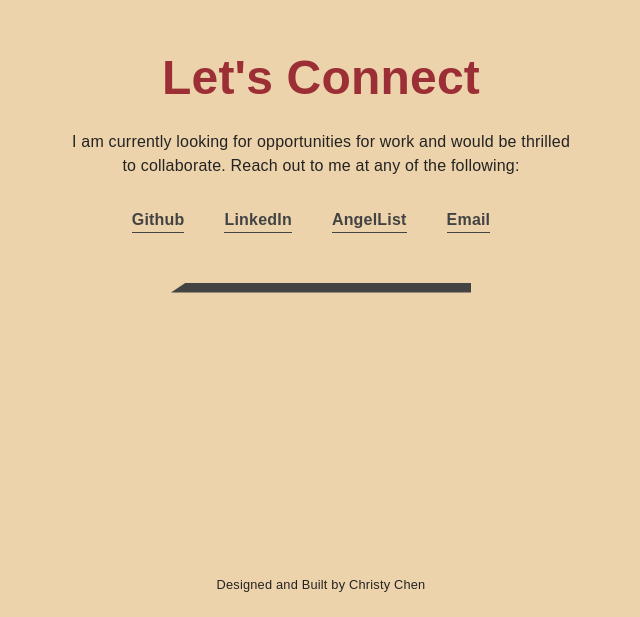
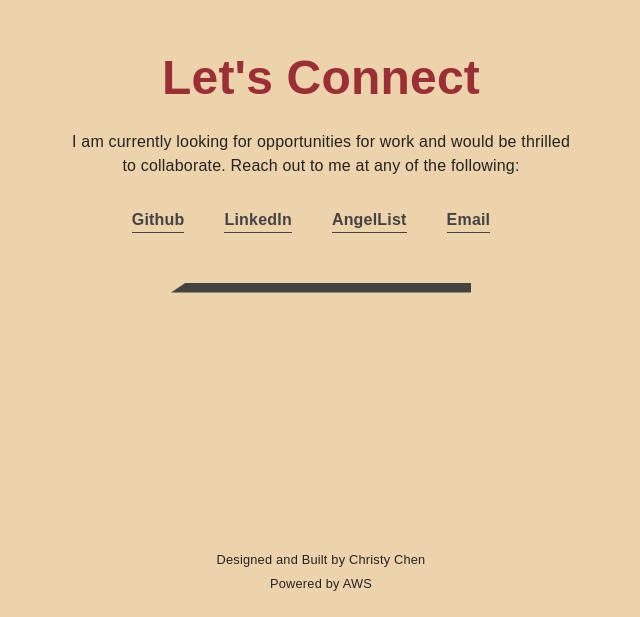
Before and after one commit to christywchen/christychen.com, a React (Create React App) app: page / in a window 1280 px wide. Shown: the part 4705-5322 px from the top of the page, without its empty margins (319-959 px from the left). Built offline with nearby package versions, Linux system fonts and the light colour scheme; a web font is replaced by a local one.

Commit message:
footer revisions.

```diff
--- a/src/components/Footer/Footer.css
+++ b/src/components/Footer/Footer.css
@@ -1,5 +1,5 @@
 #footer__container {
-    margin-top: -40px;
+    margin-top: -65px;
     padding-bottom: 20px;
     font-size: 0.8em;
     font-weight: 400;
--- a/src/components/Footer/Footer.js
+++ b/src/components/Footer/Footer.js
@@ -4,7 +4,8 @@ function Footer() {
     return (
         <>
             <div id='footer__container'>
-                Designed and Built by Christy Chen
+                Designed and Built by Christy Chen<br />
+                Powered by AWS
             </div>
         </>
     )
```
